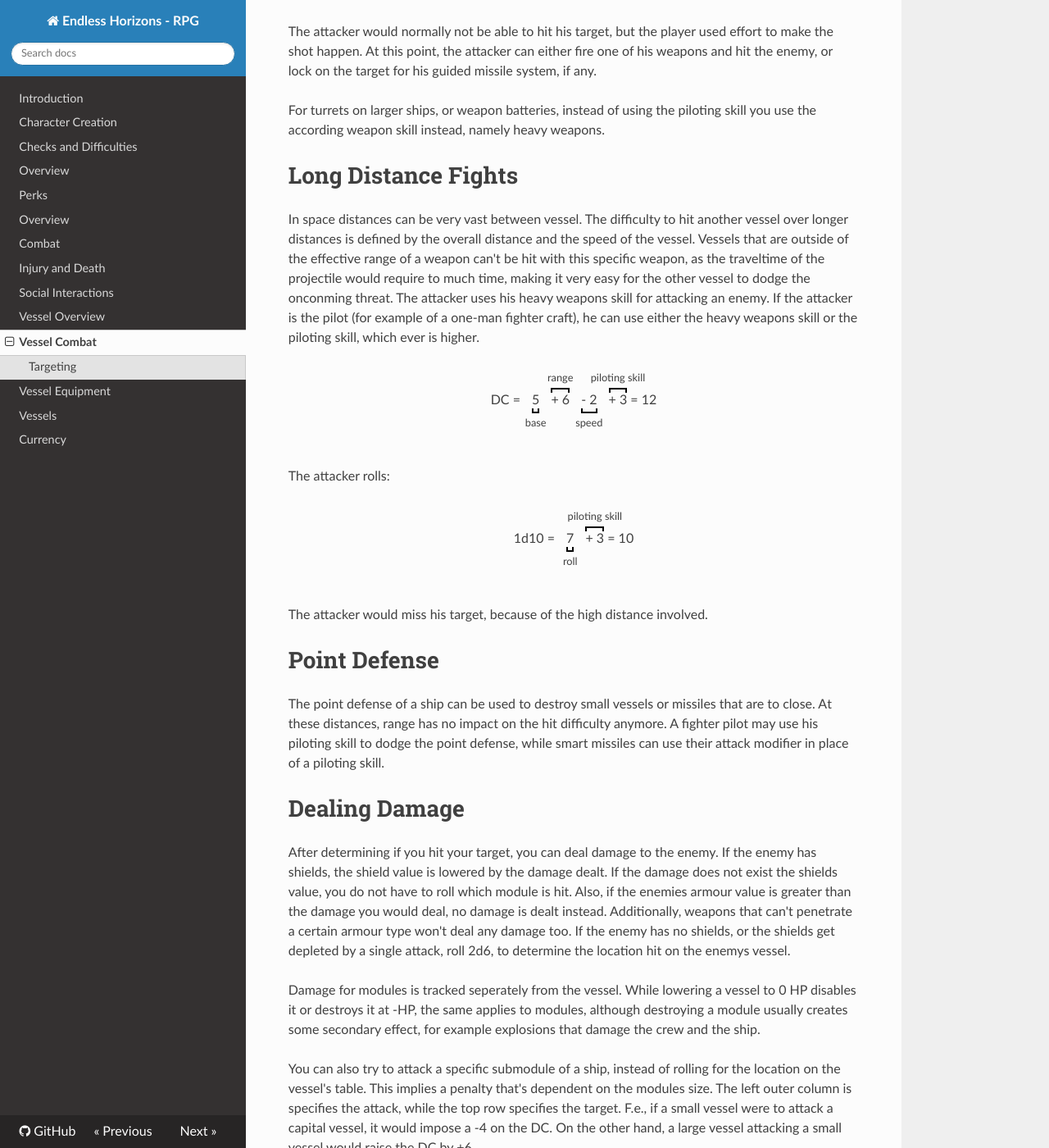
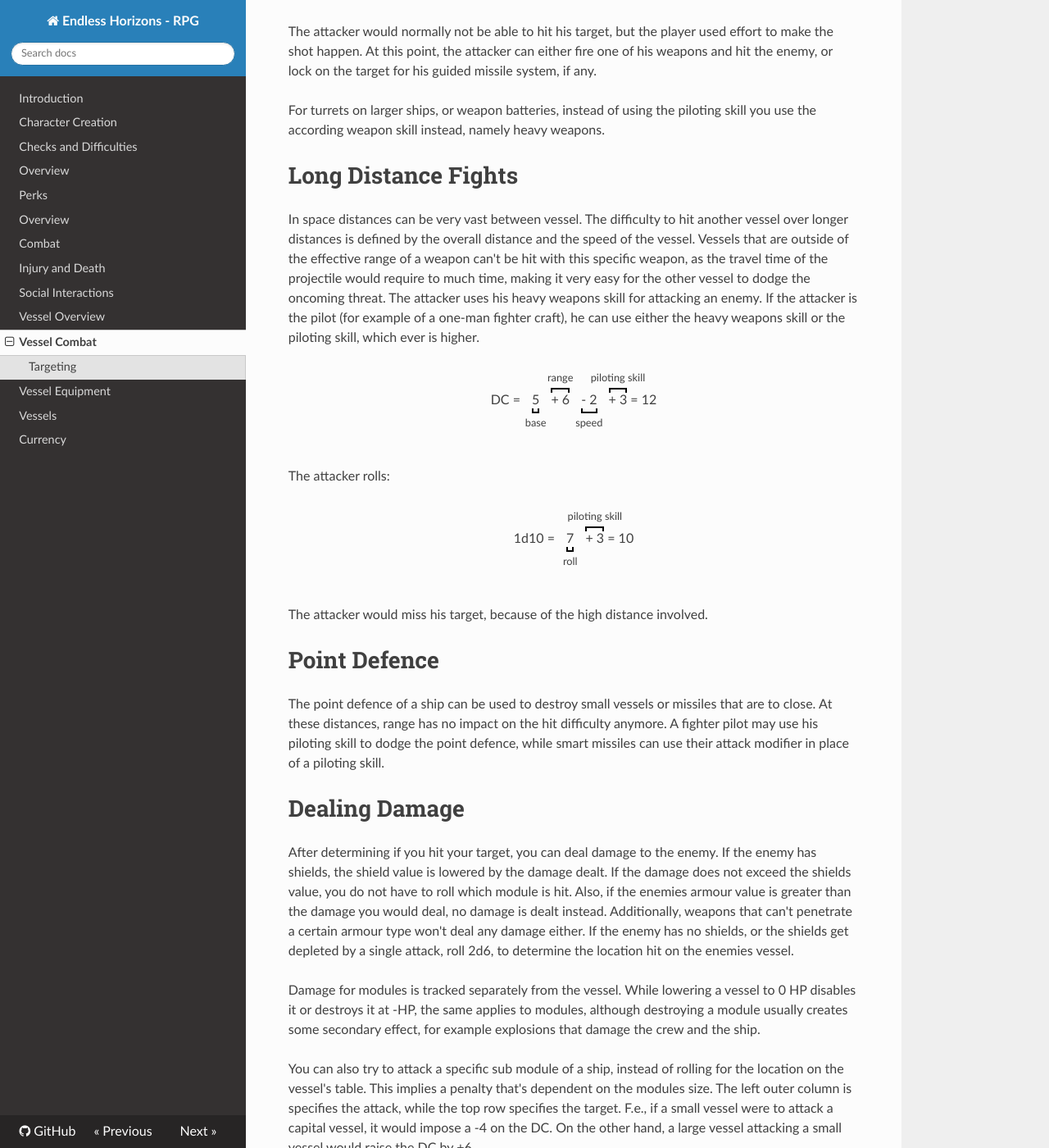
Before and after one commit to ehrpg/rules, an MkDocs documentation site: the page built from docs/vesselcombat.md, in a window 1280 px wide and 1400 px high, scrolled down 623 px. Shown: the whole window at 82% size. Built offline with MkDocs 1.6.1, drawn with Linux system fonts in a browser that asks for light colours; nearby versions of some CDN libraries; old or Windows-style settings are respelled for this version of MkDocs; some of the changed text lies outside the part shown.

Commit message:
Minor spelling fixes

```diff
--- a/docs/vesselcombat.md
+++ b/docs/vesselcombat.md
@@ -38,8 +38,8 @@ weapon skill instead, namely heavy weapons.
 
 In space distances can be very vast between vessel. The difficulty to hit another vessel over longer distances
 is defined by the overall distance and the speed of the vessel. Vessels that are outside of the effective range
-of a weapon can't be hit with this specific weapon, as the traveltime of the projectile would require to much
-time, making it very easy for the other vessel to dodge the onconming threat. The attacker uses his heavy weapons
+of a weapon can't be hit with this specific weapon, as the travel time of the projectile would require to much
+time, making it very easy for the other vessel to dodge the oncoming threat. The attacker uses his heavy weapons
 skill for attacking an enemy. If the attacker is the pilot (for example of a one-man fighter craft), he can use
 either the heavy weapons skill or the piloting skill, which ever is higher.
 
@@ -63,28 +63,28 @@ The attacker rolls:
 
 The attacker would miss his target, because of the high distance involved.
 
-# Point Defense
+# Point Defence
 
-The point defense of a ship can be used to destroy small vessels or missiles that are to close. At these distances,
-range has no impact on the hit difficulty anymore. A fighter pilot may use his piloting skill to dodge the point defense,
+The point defence of a ship can be used to destroy small vessels or missiles that are to close. At these distances,
+range has no impact on the hit difficulty anymore. A fighter pilot may use his piloting skill to dodge the point defence,
 while smart missiles can use their attack modifier in place of a piloting skill.
 
 # Dealing Damage
 
 After determining if you hit your target, you can deal damage to the enemy.
 If the enemy has shields, the shield value is lowered by the damage dealt. If the damage
-does not exist the shields value, you do not have to roll which module is hit. Also, if
+does not exceed the shields value, you do not have to roll which module is hit. Also, if
 the enemies armour value is greater than the damage you would deal, no damage is dealt
 instead. Additionally, weapons that can't penetrate a certain armour type won't deal
-any damage too.
+any damage either.
 If the enemy has no shields, or the shields get depleted by a single attack, roll 2d6,
-to determine the location hit on the enemys vessel.
+to determine the location hit on the enemies vessel.
 
-Damage for modules is tracked seperately from the vessel. While lowering a vessel to 0 HP
+Damage for modules is tracked separately from the vessel. While lowering a vessel to 0 HP
 disables it or destroys it at -HP, the same applies to modules, although destroying a module
 usually creates some secondary effect, for example explosions that damage the crew and the ship.
 
-You can also try to attack a specific submodule of a ship, instead of rolling for the location
+You can also try to attack a specific sub module of a ship, instead of rolling for the location
 on the vessel's table. This implies a penalty that's dependent on the modules size.
 The left outer column is specifies the attack, while the top row specifies the target.
 F.e., if a small vessel were to attack a capital vessel, it would impose a -4 on the DC.
```
